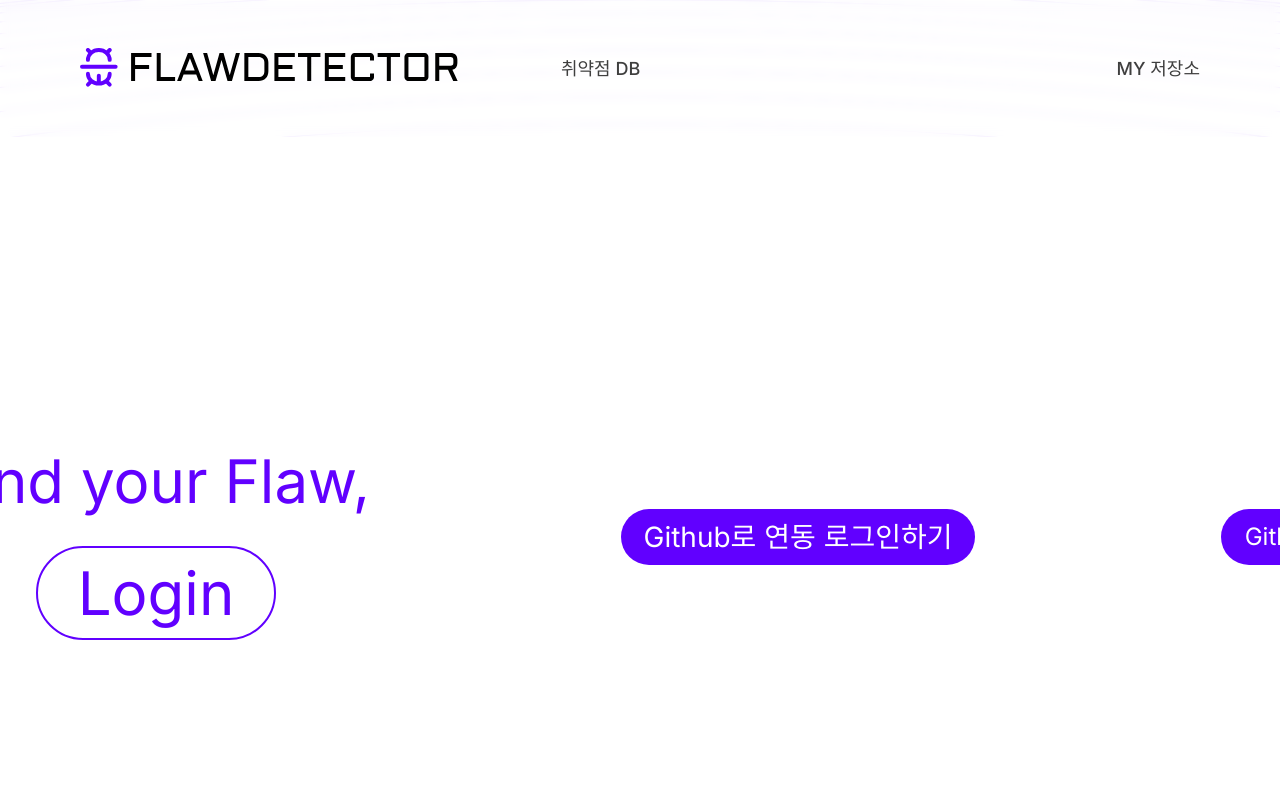
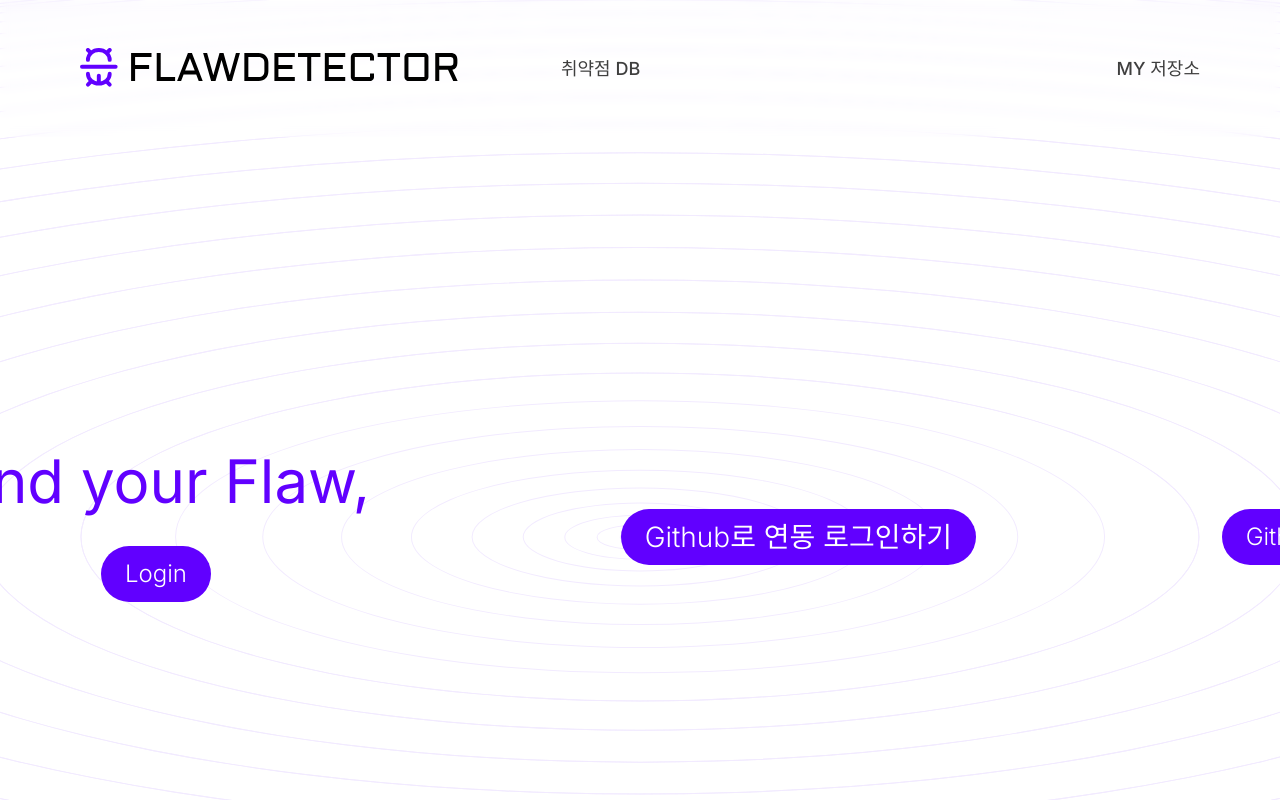
Before and after one commit to sockki/flawDetector, a Next.js app: page /login in a window 1280 px wide. Shown: the top 800 px of the page. Built offline with nearby package versions, Linux system fonts and the light colour scheme.

Commit message:
Fix: ellipse 위치 수정 및 버튼 컴포넌트 변경

```diff
--- a/src/app/login/Login.tsx
+++ b/src/app/login/Login.tsx
@@ -1,37 +1,36 @@
 'use client';
 
 import { Ellipse } from '@/components/Ellipse';
+import Button from '@/components/Button/Button';
 
 export default function UiLogin() {
+  const handleButtonClick = () => {
+    console.log('Button clicked');
+  };
+
   return (
-    <div className="relative flex min-h-screen flex-col items-center justify-center bg-white">
-      <Ellipse />
+    <div className="relative flex min-h-screen flex-col items-center justify-center">
+      <Ellipse className="left-1/2 top-0 -translate-x-1/2 transform" />
 
-      <div className="relative z-10 flex h-[20.3rem] w-[140.6rem] items-center justify-between">
+      <div className="flex h-[20.3rem] w-[140.6rem] items-center justify-between">
         <div className="flex h-[20.3rem] w-[43.8rem] flex-col items-center gap-[2rem]">
           <h1 className="text-[6rem] text-primary-500">Find your Flaw,</h1>
-
-          <button
-            type="button"
-            className="flex h-[11rem] w-[24rem] items-center justify-center rounded-full border-2 border-primary-500 text-[6rem] text-primary-500"
-          >
-            Login
-          </button>
+          <Button onClick={handleButtonClick}>Login</Button>
         </div>
 
-        <button
-          type="button"
-          className="h-[5.6rem] w-[35.4rem] rounded-full bg-primary-500 text-[2.8rem] text-white"
+        <Button
+          onClick={handleButtonClick}
+          className="rounded-full bg-primary-500 text-[2.8rem] text-white"
         >
           Github로 연동 로그인하기
-        </button>
+        </Button>
 
-        <button
-          type="button"
-          className="h-[5.6rem] w-[12.2rem] rounded-full bg-primary-500 text-[2.4rem] text-white"
+        <Button
+          onClick={handleButtonClick}
+          className="rounded-full bg-primary-500 text-[2.4rem] text-white"
         >
           Github
-        </button>
+        </Button>
       </div>
     </div>
   );
```
